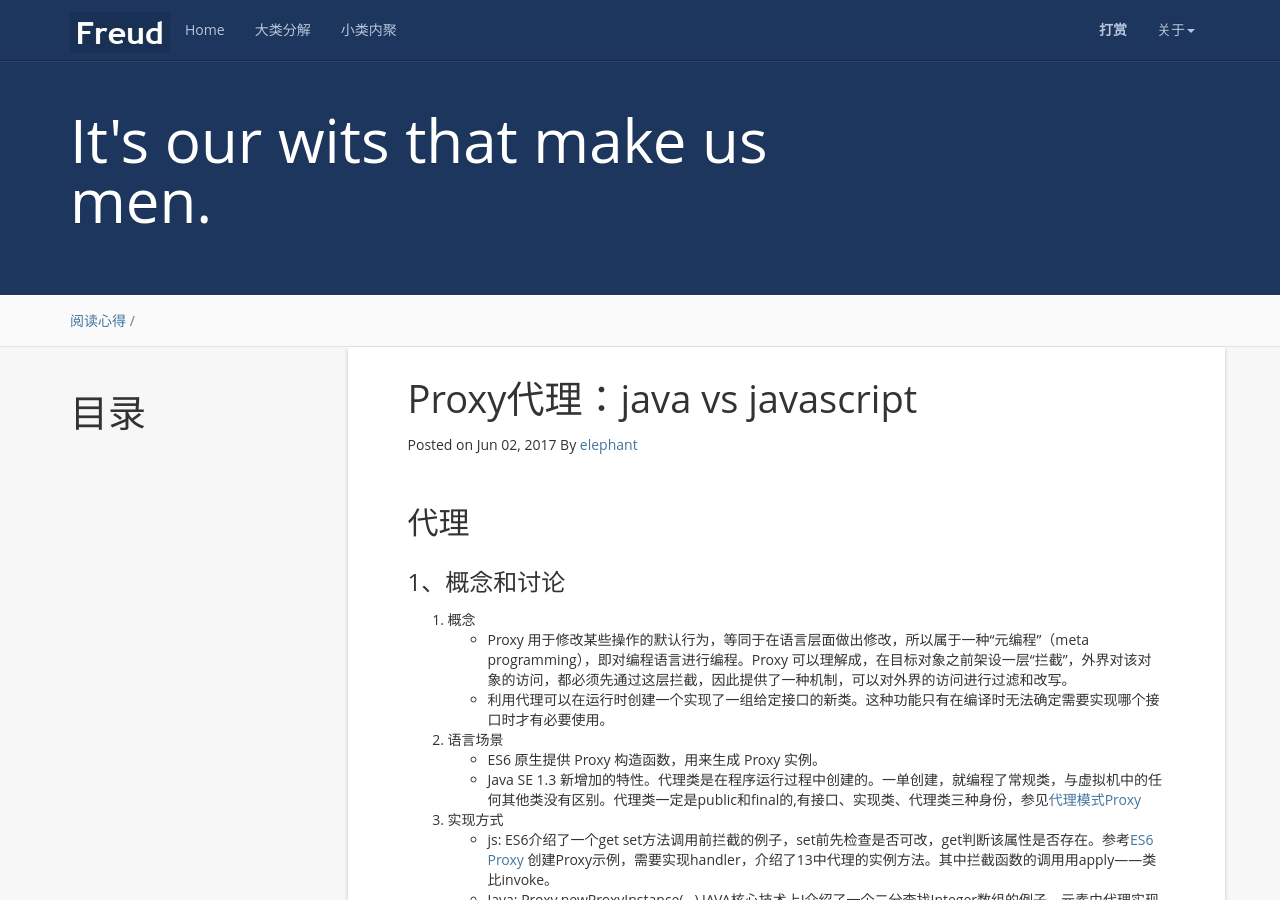
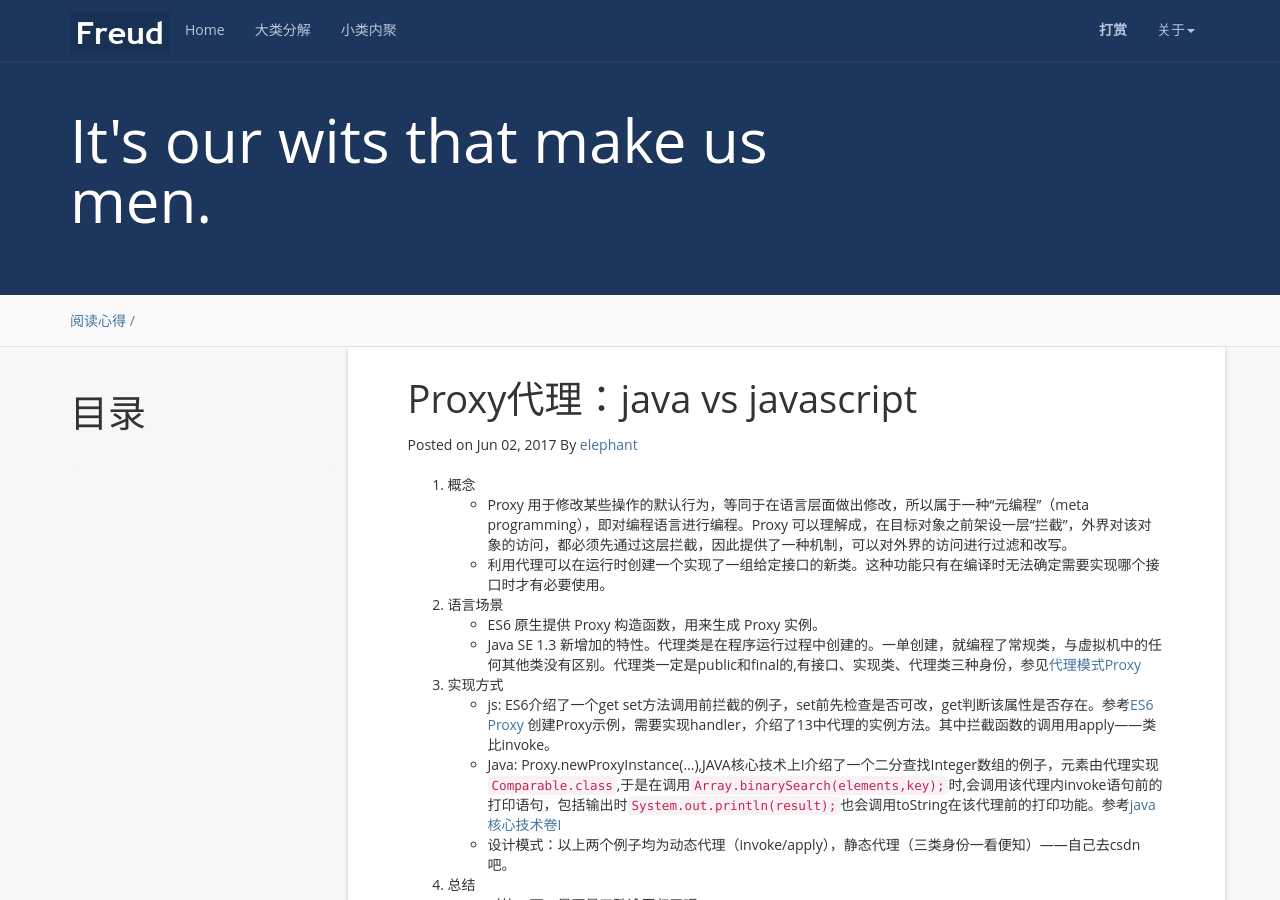
Before and after one commit to elephantsuperjuan/elephant, a Jekyll site: the page built from _posts/2017-06-02-Java-vs-js-Proxy.markdown, in a window 1280 px wide and 900 px high. Built offline with Jekyll 4.4.1, drawn with Linux system fonts in a browser that asks for light colours; nearby versions of some CDN libraries; comment, search, counter and statistics services are not loaded.

Commit message:
Update 2017-06-02-Java-vs-js-Proxy.markdown

```diff
--- a/_posts/2017-06-02-Java-vs-js-Proxy.markdown
+++ b/_posts/2017-06-02-Java-vs-js-Proxy.markdown
@@ -5,8 +5,6 @@ date:   2017-06-02 15:00:00
 categories: 阅读心得
 ---
 
-## 代理
-### 1、概念和讨论
 1. 概念
 	* Proxy 用于修改某些操作的默认行为，等同于在语言层面做出修改，所以属于一种“元编程”（meta programming），即对编程语言进行编程。Proxy 可以理解成，在目标对象之前架设一层“拦截”，外界对该对象的访问，都必须先通过这层拦截，因此提供了一种机制，可以对外界的访问进行过滤和改写。
 	* 利用代理可以在运行时创建一个实现了一组给定接口的新类。这种功能只有在编译时无法确定需要实现哪个接口时才有必要使用。
```
